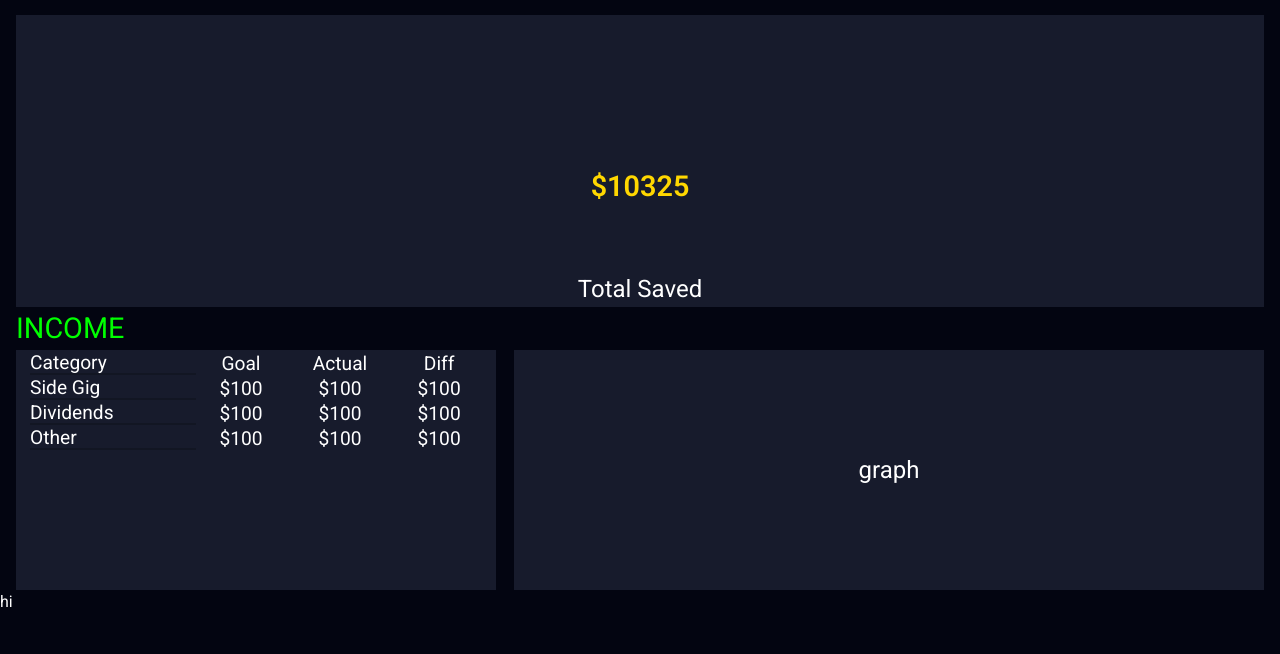
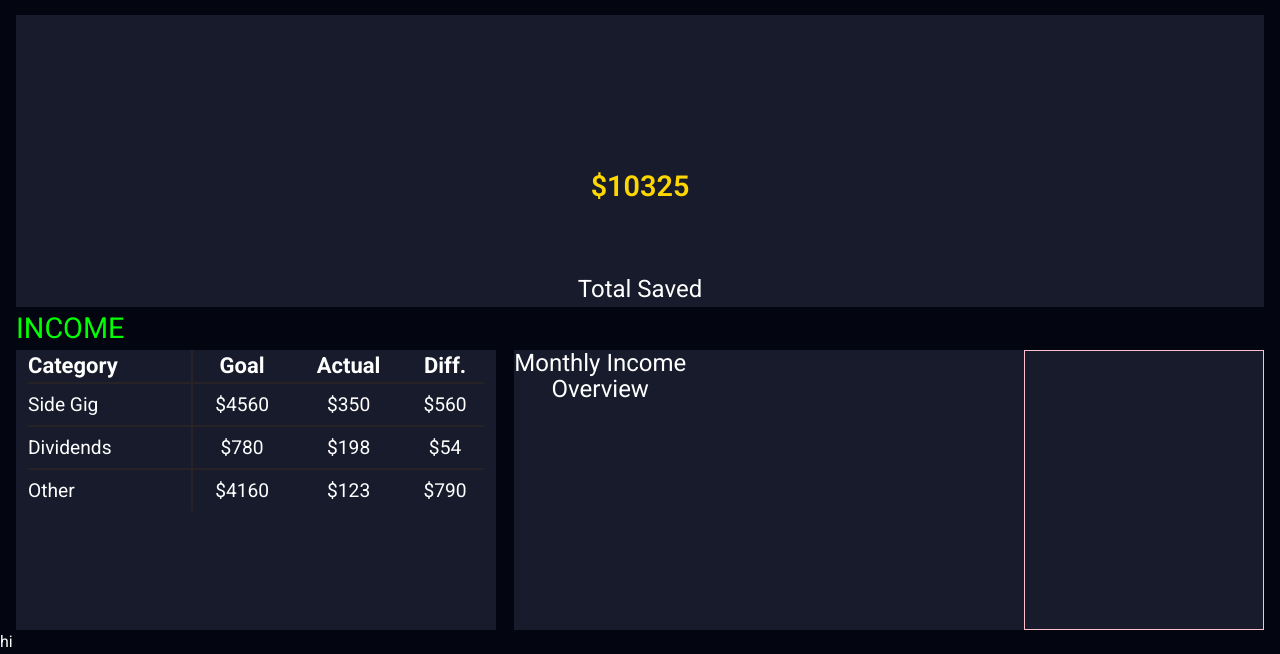
Before and after one commit to Austin76-cs/Finance-Website, a plain HTML site: page index.html in a window 1280 px wide. Shown: the part 314-968 px from the top of the page. Before the commit the page ends 928 px from the top, so only its background shows below. Drawn offline with Linux system fonts and the light colour scheme.

Commit message:
income-main

```diff
--- a/Style.css
+++ b/Style.css
@@ -45,7 +45,7 @@
     flex-direction: column;
     line-height: 1.1;
 }
-.dashboard-item{
+.center-item{
     background-color: var(--clr-content);
     text-align: center;
     flex: 1;
@@ -84,9 +84,9 @@
 .section-label{
     font-size: var(--fs-L);
 }
-.table{
+.table-container{
     width: min(60vh, 95%);
-    min-height: 30vh;
+    min-height: 35vh;
     font-size: var(--fs-S);
     color: var(--clr-white);
     background-color: var(--clr-content);
@@ -94,17 +94,28 @@
     flex-direction: column;
     line-height: 1.1;
     display: flex;
-
-
+}
+table{
+    width: 100%;
 }
 .table-data{
 width: 95%;
-
+border-collapse: collapse;
+margin: 0 auto;
 }
-.table-category{
+td{
+    text-align: center;
+    padding: 10px 0px;
+    border-top: #272226 2px solid;
+}
+th{
+    font-weight: 700;
+    padding: 4px 0px;
+    font-size: 22px;
+}
+.left-align{
     text-align: left;
-    border-bottom: 2px solid rgba(0, 0, 0, 0.2);
-
+    border-right: #272226 2px solid;;
 }
 .main-content{
     min-width: min(65vh);
@@ -114,20 +125,29 @@ width: 95%;
     flex: 1;
     background-color: var(--clr-content);
     display: flex;
-    justify-content: center;
-    align-items: center;
-    flex-direction: column;
     line-height: 1.1;
 }
-th, td, tr{
+.block-one {
+    height: 100%;
+    width: 23%;
+    justify-content: space-between;
+    display: flex;
+    flex-direction: column;
+}
+.block-two {
+    height: 100%;
+    width: 45%;
+
+    justify-content: space-between;
+    display: flex;
+    flex-direction: column;
 
 }
-tr{
-    text-align: center;
+.block-three {
+    height: 100%;
+    width: 32%;
+    border: pink 1px solid;
+    justify-content: space-between;
+    display: flex;
+    flex-direction: column;
 }
-th{
-
-}
-.green-line{
-    border-bottom: 2px solid rgba(34, 245, 65, 0.2);
-}
--- a/index.html
+++ b/index.html
@@ -24,23 +24,23 @@
 
 <div class="container">
     <div class="dashboard"> <p>Annual</p><p>DashBoard</p></div>
-    <div class="dashboard-item">
+    <div class="center-item">
         <div class="dashboard-amount positive-text">$4325</div>
         <p class="dashboard-category">Total Income</p>
     </div>
-    <div class="dashboard-item">
+    <div class="center-item">
         <div class="dashboard-amount negative-text">$1325</div>
         <p class="dashboard-category">Total Expenses</p>
     </div>
-    <div class="dashboard-item">
+    <div class="center-item">
         <div class="dashboard-amount debt-text">$2325</div>
         <p class="dashboard-category">Total Debt</p>
     </div>
-    <div class="dashboard-item">
+    <div class="center-item">
         <div class="dashboard-amount invest-text">$5325</div>
         <p class="dashboard-category">Total Invested</p>
     </div>
-    <div class="dashboard-item">
+    <div class="center-item">
         <div class="dashboard-amount save-text">$10325</div>
         <p class="dashboard-category">Total Saved</p>
     </div>
@@ -51,40 +51,71 @@
 <!–– Income Section ––>
 
 <div class="container">
-    <div class="table">
+    <div class="table-container">
         <table class="table-data">
             <tr>
-                <th class="table-category">Category</th>
+                <th class="left-align">Category</th>
                 <th>Goal</th>
                 <th>Actual</th>
-                <th>Diff</th>
+                <th>Diff.</th>
 
             </tr>
 
             <tr>
-                <td class="table-category">Side Gig</th>
-                <td>$100</th>
-                <td>$100</th>
-                <td>$100</th>
+                <td class="left-align">Side Gig</th>
+                <td>$4560</th>
+                <td>$350</th>
+                <td>$560</th>
             </tr>
             <tr>
-                <td class="table-category">Dividends</th>
-                <td>$100</th>
-                <td>$100</th>
-                <td>$100</th>
+                <td class="left-align">Dividends</th>
+                <td>$780</th>
+                <td>$198</th>
+                <td>$54</th>
             </tr>
             <tr>
-                <td class="table-category">Other</th>
-                <td>$100</th>
-                <td>$100</th>
-                <td>$100</th>
+                <td class="left-align">Other</th>
+                <td>$4160</th>
+                <td>$123</th>
+                <td>$790</th>
             </tr>
 
         </table>
    </div>
 
+
+   <!–– Income main-content ––>
+
     <div class="main-content">
-        graph
+        <div class="block-one">
+            <div class="center-item">Monthly Income Overview</div>
+
+        </div>
+
+        <div class="block-two">
+
+
+        </div>
+
+        <div class="block-three">
+
+
+        </div>
+
+
+
+
+
+
+
+
+
+
+
+
+
+
+
     </div>
 
 </div>
```
Also changed, not shown: Reset.css (line endings or trailing spaces), images/income-graph.JPG (added).
